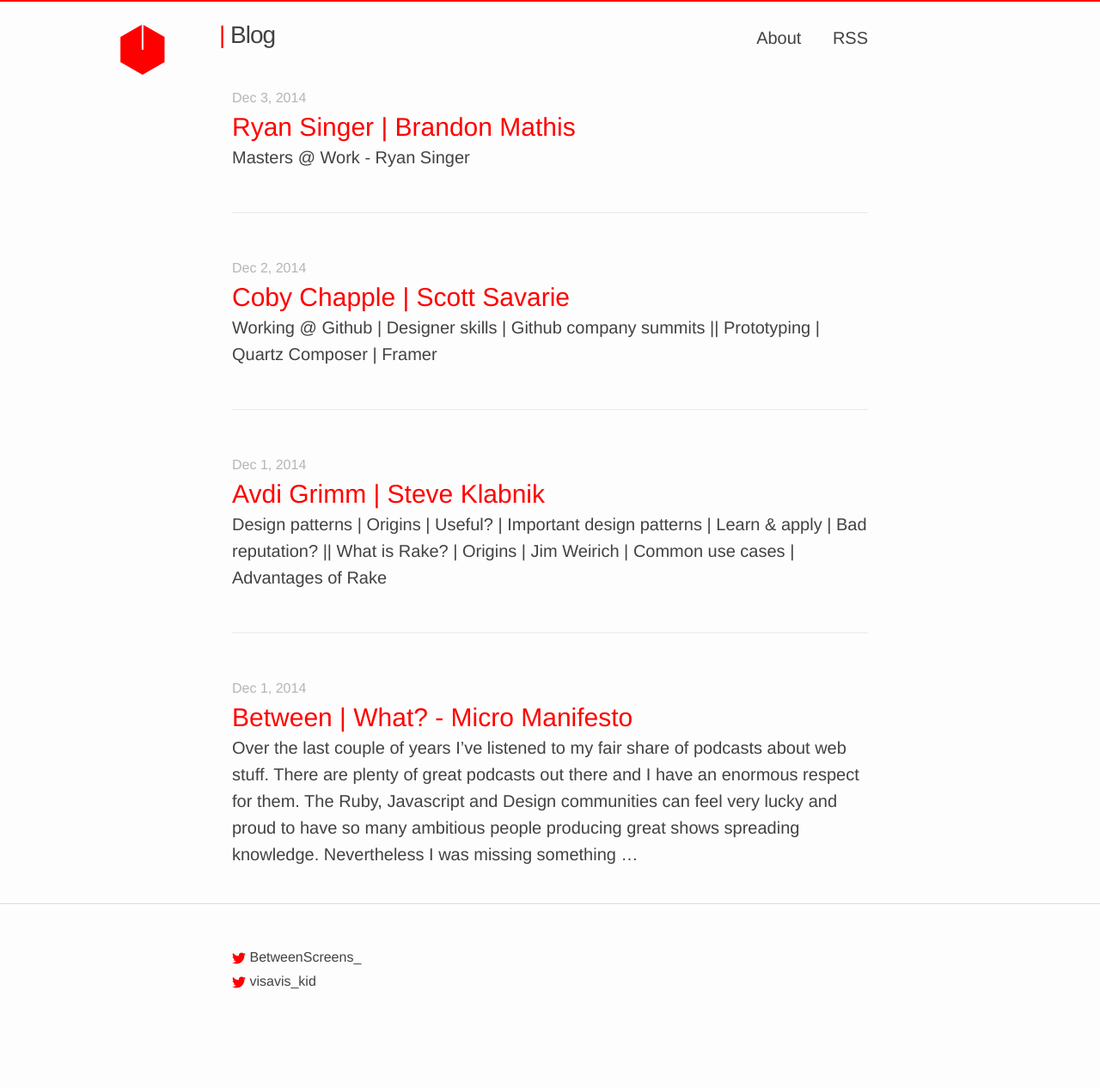
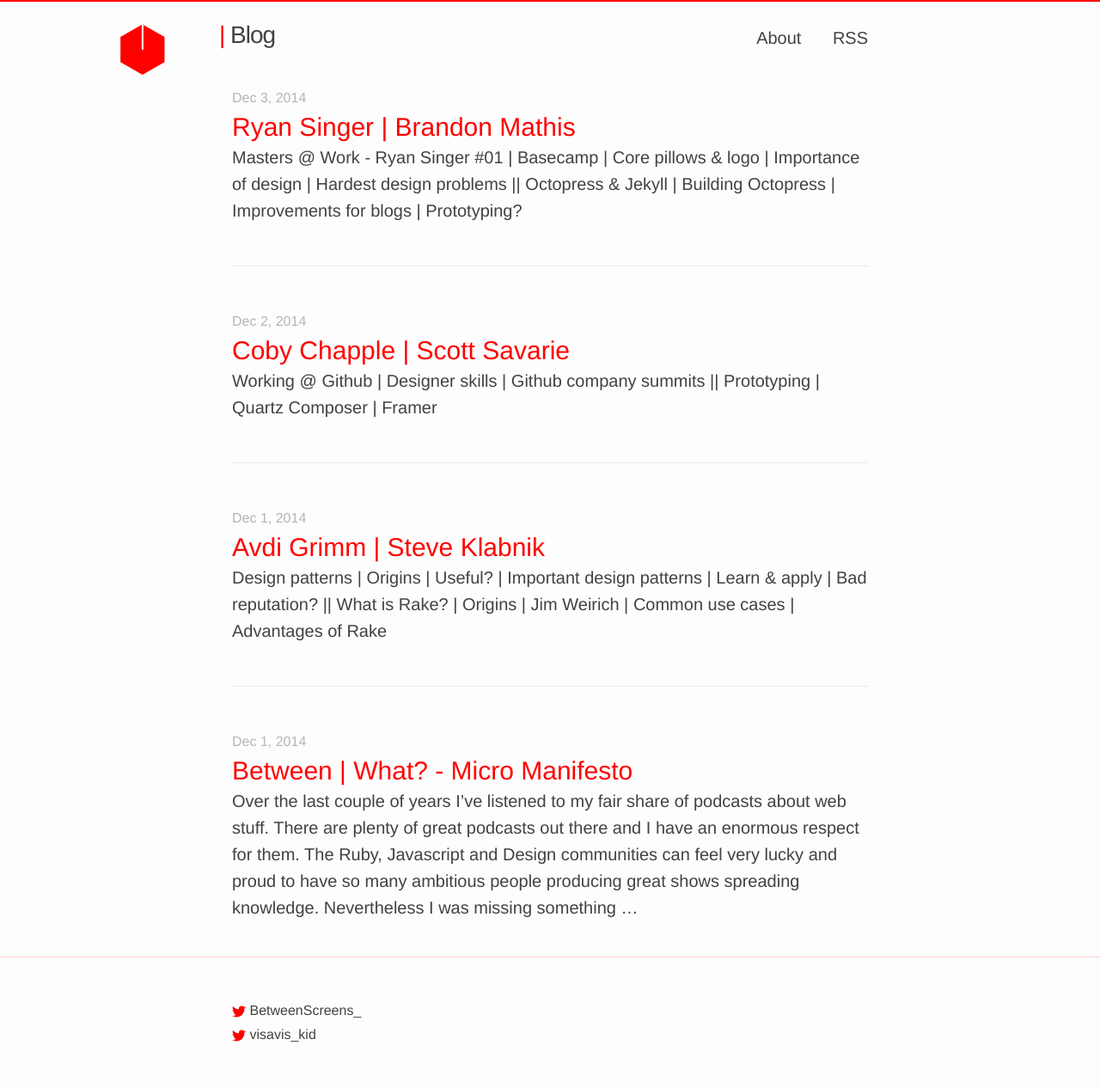
Before and after one commit to vis-kid/between_blog, a Jekyll site: the page built from index.html, in a window 1280 px wide. Shown: the whole page at 86% size. Built offline with Jekyll 4.4.1, drawn with Linux system fonts in a browser that asks for light colours; the list of posts is cut into pages by our own code; before the commit the page ends 1204 px from its top, so only the background shows below that; some of the changed lines change nothing that is shown.

Commit message:
Adds HTML # to keywords / header for synopsis 12/03/2014

```diff
--- a/_posts/December2014/2014-12-03-Singer-Mathis.md
+++ b/_posts/December2014/2014-12-03-Singer-Mathis.md
@@ -4,7 +4,7 @@
 
 title: "Ryan Singer | Brandon Mathis"
 
-excerpt: Masters @ Work - Ryan Singer #01 | Basecamp | Core pillows & logo | Importance of design | Hardest design problems || Octopress & Jekyll | Building Octopress | Improvements for blogs | Prototyping?
+excerpt: Masters @ Work - Ryan Singer &#35;01 | Basecamp | Core pillows & logo | Importance of design | Hardest design problems || Octopress & Jekyll | Building Octopress | Improvements for blogs | Prototyping?
 
 categories: Master @ Work Ryan Singer Basecamp Logo Design Octopress Brandon Mathis Jekyll Blogs Prototyping
 
@@ -13,7 +13,7 @@
 interviewee01_episode_length: 12
 interviewee01_episode_audio_quality: Good
 interviewee01_episode_shownotes: http://between-screens.herokuapp.com/episodes/5
-interviewee01_keywords: Masters @ Work with Ryan Singer | Basecamp | Core pillows & logo | Importance of design | Hardest design problems
+interviewee01_keywords: Masters @ Work - Ryan Singer &#35;01 | Basecamp | Core pillows & logo | Importance of design | Hardest design problems
 interviewee01_SC_id: 179970512
 
 interviewee02_episode_number: 06
```
